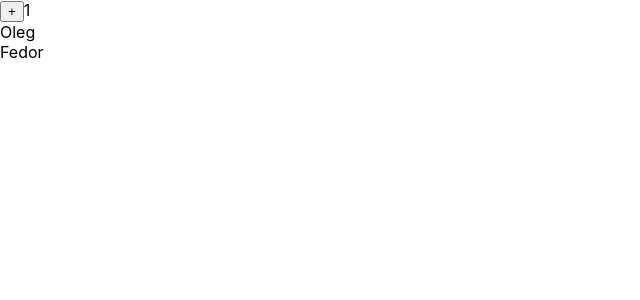
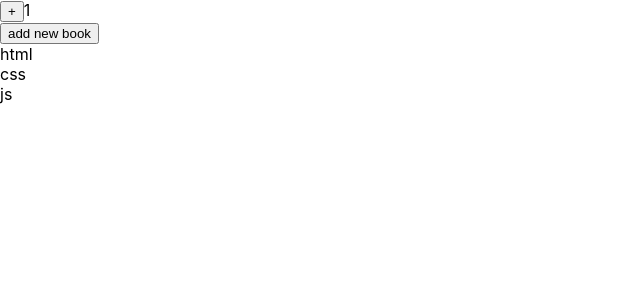
Before and after one commit to IvanShirykhalov/RK, a React (Create React App) app: page / in a window 1280 px wide. Shown: the top 300 px of the page, without its empty margins (0-640 px from the left). Built offline with nearby package versions, Linux system fonts and the light colour scheme.

Commit message:
useCallback

```diff
--- /dev/null
+++ b/src/components/UseCallback.tsx
@@ -0,0 +1,42 @@
+import React, {useCallback, useMemo, useState} from "react";
+
+const LikeUseCallback = (props: { count: number }) => {
+    console.log('NewMessagesCounter')
+    return <div>{props.count}</div>
+
+}
+
+const Books = React.memo((props: { books: string[]; addBooks: () => void }) => {
+    console.log('Books')
+    return <div>
+        <button onClick={props.addBooks}>add new book</button>
+        {props.books.map((b, i) => <div key={i}>{b}</div>)}</div>
+})
+export const Example1 = () => {
+    console.log('Example1')
+
+    const [count, setCount] = useState<number>(1)
+    const [books, setBooks] = useState<string[]>(['html', 'css', 'js'])
+
+
+    /*    const addBooks = useMemo(() => {
+            return () => {
+                setBooks([...books, 'new book'])
+            }
+        }, [books])*/
+
+    const addBooks = useCallback(() => {
+        setBooks([...books, 'new book'])
+    }, [books])
+
+
+    /*const newArr = useMemo(() => {
+        return books.filter(u => u.toLowerCase().indexOf('o') > -1)
+    }, [books])*/
+
+    return <>
+        <button onClick={() => setCount(count + 1)}>+</button>
+        {count}
+        <Books books={books} addBooks={addBooks}/>
+    </>
+}
```
Also changed, not shown: src/index.tsx (+6 -7 lines).
